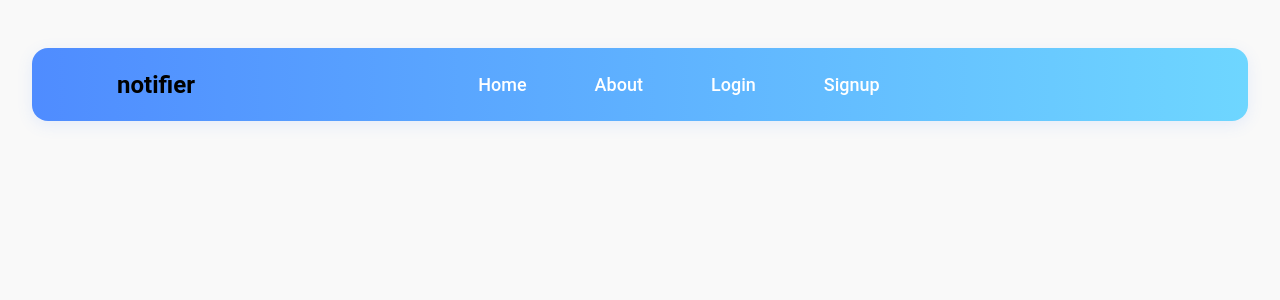
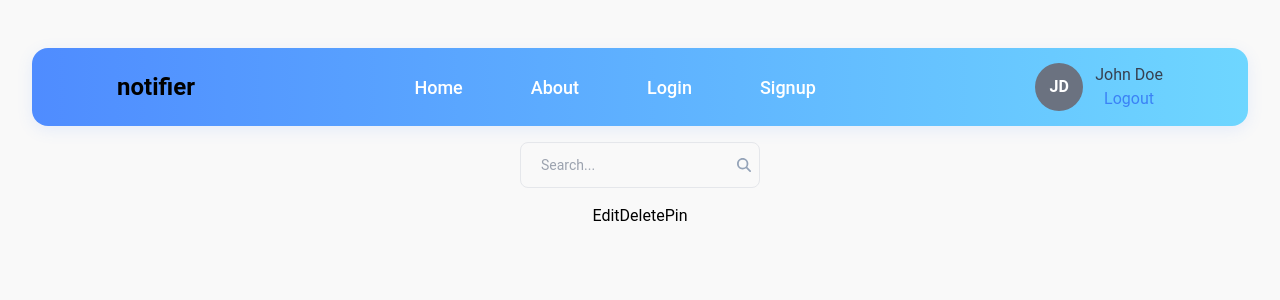
Before and after one commit to MonaRose1/Maimoona-mern-10pshine, a React (Vite) app in the folder feature/frontend/notes-app/: page / in a window 1280 px wide. Shown: the top 300 px of the page. Built offline with nearby package versions, Linux system fonts and the light colour scheme.

Commit message:
home page created

```diff
--- /dev/null
+++ b/feature/frontend/notes-app/src/components/NoteCard.jsx
@@ -0,0 +1,37 @@
+import React from 'react';
+
+const NoteCard = ({
+  title,
+  content,
+  date,
+  tags = [], // Default to empty array
+  isPinned,
+  onEdit,
+  onDelete,
+  onPinNote
+}) => {
+  return (
+    <div>
+        <div className=''>
+            <div>
+                <h6 className="text-lg font-semibold">{title}</h6>
+                <span>{date}</span>
+      <p>{content}</p>
+
+      <div>
+        {Array.isArray(tags) && tags.map(tag => (
+          <span key={tag}>{tag}</span>
+        ))}
+      </div>
+      <button onClick={onEdit}>Edit</button>
+      <button onClick={onDelete}>Delete</button>
+      <button onClick={onPinNote}>{isPinned ? 'Unpin' : 'Pin'}</button>
+            </div>
+        </div>
+
+
+    </div>
+  );
+};
+
+export default NoteCard;
--- /dev/null
+++ b/feature/frontend/notes-app/src/components/ProfileInfo.jsx
@@ -0,0 +1,19 @@
+import React from 'react';
+import { getInitials } from '../utils/helper';
+
+const ProfileInfo = ({ onLogout}) => {
+  return (
+    <div className='flex items-center gap-3'>
+        <div className='w-12 h-12 rounded-full bg-gray-500 text-white flex items-center justify-center font-bold'>
+            {getInitials("John Doe")}
+        </div>
+
+        <div>
+            <p className='text-gray-700'>John Doe</p>
+            <button className='text-blue-500' onClick={onLogout}>Logout</button>
+        </div>
+    </div>
+  );
+};
+
+export default ProfileInfo;
--- a/feature/frontend/notes-app/src/components/navbar.jsx
+++ b/feature/frontend/notes-app/src/components/navbar.jsx
@@ -1,7 +1,14 @@
 import React from 'react';
 import './navbar.css';
 import { Link } from 'react-router-dom';
+import ProfileInfo from './ProfileInfo';
+import { useNavigate } from 'react-router-dom';
 const Navbar = () => {
+  const navigate = useNavigate();
+  const onLogout = () => {
+    navigate ('/login');
+  };
+
   return (
     <div className="navbar">
       {/* Left: Logo/Brand */}
@@ -15,8 +22,9 @@ const Navbar = () => {
         <li><Link path="/login">Login</Link></li>
         <li><Link to="/signup">Signup</Link></li>
       </ul>
+      <ProfileInfo onLogout={onLogout} />
     </div>
   )
 }
 
-export default Navbar
+export default Navbar;
--- /dev/null
+++ b/feature/frontend/notes-app/src/components/searchbar.jsx
@@ -0,0 +1,27 @@
+import React from 'react';
+import { FaMagnifyingGlass } from 'react-icons/fa6';
+import { IoClose } from 'react-icons/io5';
+const searchbar = ({ value, onChange, handleSearch, onClearSearch }) => {
+  return (
+    <div className="flex justify-center">
+    <div className="w-60 text-sm bg-transparent border-[1.5px] px-5 py-3 outline-none relative mb-4 flex items-center rounded-lg">
+      <input
+        className="w-full bg-transparent outline-none"
+        type="text"
+        value={value}
+        onChange={onChange}
+        placeholder="Search..."
+      />
+      <span className="absolute right-2 inset-y-0 flex items-center cursor-pointer text-gray-500">
+
+      {value && (
+        <IoClose className="text-slate-400 cursor-pointer hover:text-slate-600 mr-2" onClick={onClearSearch} />
+      )}
+      <FaMagnifyingGlass className="text-slate-400 cursor-pointer hover:text-slate-600" onClick={handleSearch} />
+      </span>
+    </div>
+    </div>
+  );
+};
+
+export default searchbar;
--- a/feature/frontend/notes-app/src/pages/home/Home.jsx
+++ b/feature/frontend/notes-app/src/pages/home/Home.jsx
@@ -1,10 +1,26 @@
 import React from 'react';
+import { useState } from 'react';
 import Navbar from '../../components/navbar';
-
+import SearchBar from '../../components/searchbar';
+import NoteCard from '../../components/NoteCard';
 const Home = () => {
+  const [searchQuery, setSearchQuery] = useState('');
+  const handleSearch = () => {
+    // Implement search logic here
+  };
+  const handleClearSearch = () => {
+    setSearchQuery('');
+  };
   return (
     <>
     <Navbar />
+    <SearchBar
+    value ={searchQuery}
+    onChange={e => setSearchQuery(e.target.value)}
+    handleSearch={handleSearch}
+    onClearSearch={handleClearSearch}
+    />
+    <NoteCard />
         </>
   );
 };
--- a/feature/frontend/notes-app/src/utils/helper.js
+++ b/feature/frontend/notes-app/src/utils/helper.js
@@ -11,3 +11,9 @@ export const validateUsername = (username) => {
 export const validateConfirmPassword = (password, confirmPassword) => {
   return password === confirmPassword;
 }
+
+export const getInitials = (name) => {
+  const names = name.split(' ');
+  const initials = names.map(n => n.charAt(0).toUpperCase()).join('');
+  return initials;
+}
```
